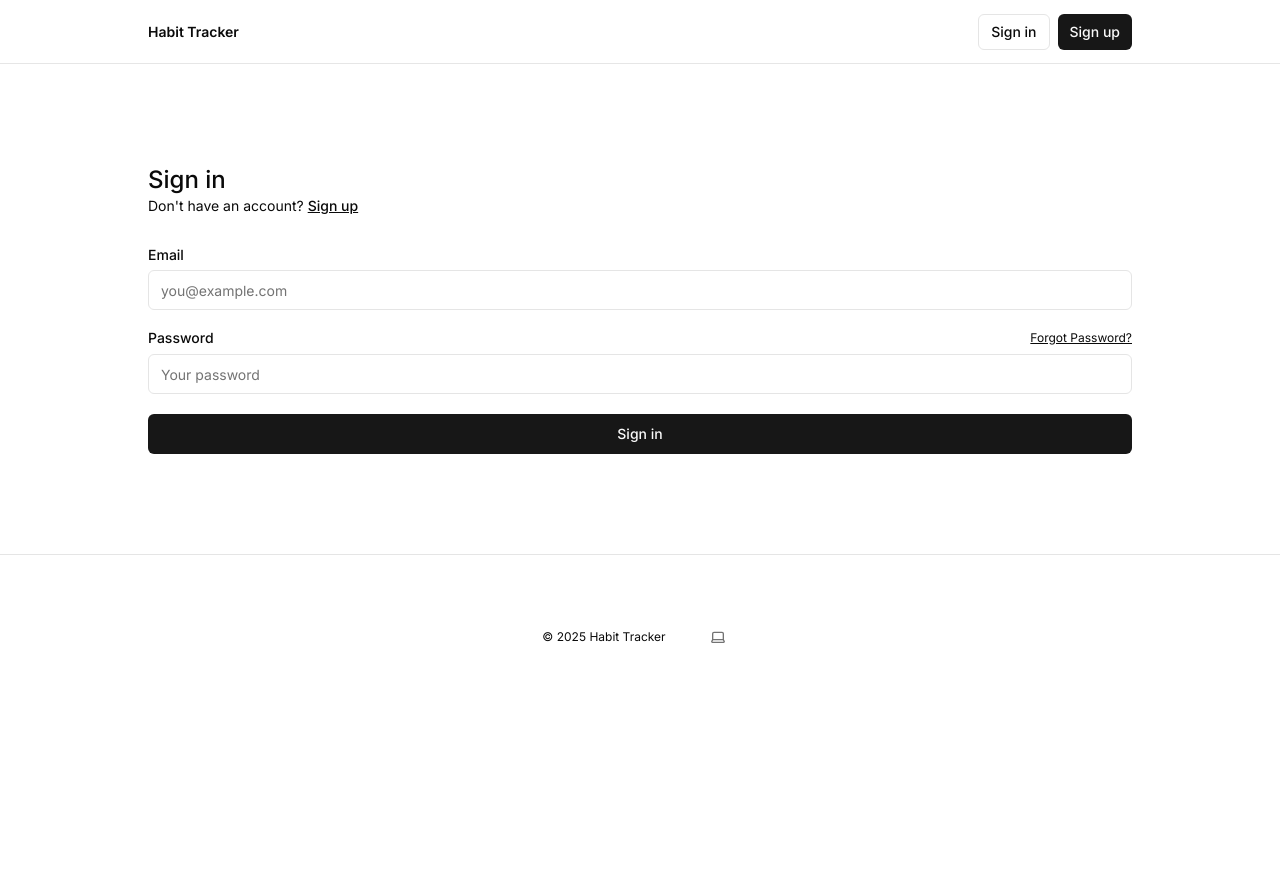
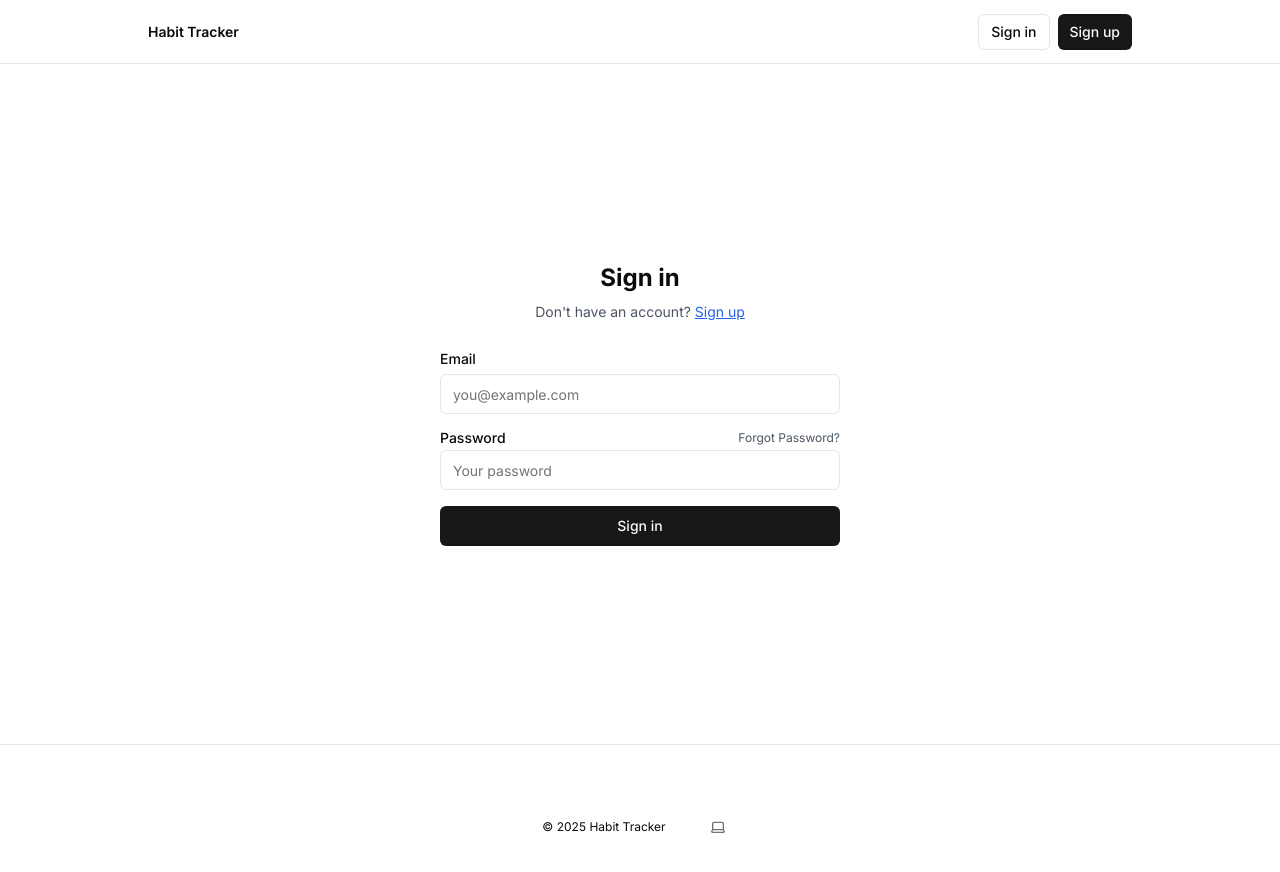
Before and after one commit to mironpuzanov/habit-tracker, a Next.js app in the folder my-app/: page /external/sign-in in a window 1280 px wide. Shown: the top 872 px of the page. Before the commit the page ends 800 px from the top, so only its background shows below. Built offline with nearby package versions, Linux system fonts and the light colour scheme.

Commit message:
Enhance: Add better error handling and UI feedback for sign-in

```diff
--- a/my-app/app/external/sign-in/page.tsx
+++ b/my-app/app/external/sign-in/page.tsx
@@ -33,11 +33,8 @@ export default function Page(props: any) {
     setStatus({ type: "loading" });
 
     try {
-      // Create a client-side Supabase client
       const supabase = createClient();
-      console.log("Signing in with:", email);
 
-      // Attempt to sign in
       const { data, error } = await supabase.auth.signInWithPassword({
         email,
         password,
@@ -45,14 +42,23 @@ export default function Page(props: any) {
 
       if (error) {
         console.error("Sign-in error:", error);
+        let errorMessage = "Failed to sign in. Please check your credentials.";
+
+        // More specific error messages
+        if (error.message.includes("Invalid login credentials")) {
+          errorMessage = "Incorrect email or password. Please try again.";
+        } else if (error.message.includes("Email not confirmed")) {
+          errorMessage = "Please confirm your email address before signing in. Check your inbox for the confirmation link.";
+        } else if (error.message.includes("rate limit")) {
+          errorMessage = "Too many sign-in attempts. Please try again in a few minutes.";
+        }
+
         setStatus({
           type: "error",
-          message: error.message || "Failed to sign in. Please check your credentials."
+          message: errorMessage
         });
       } else {
-        console.log("Sign-in success:", data);
         setStatus({ type: "success" });
-        // Redirect to dashboard
         router.push("/app/dashboard");
       }
     } catch (err) {
@@ -65,15 +71,21 @@ export default function Page(props: any) {
   };
 
   return (
-    <form onSubmit={handleSignIn} className="flex-1 flex flex-col min-w-64">
-      <h1 className="text-2xl font-medium">Sign in</h1>
-      <p className="text-sm text-foreground">
+    <div className="flex justify-center items-center min-h-[60vh]">
+      <div className="w-full max-w-md p-6">
+        <form onSubmit={handleSignIn} className="space-y-4">
+          <div className="text-center mb-6">
+            <h1 className="text-2xl font-bold">Sign in</h1>
+            <p className="text-sm text-gray-600 dark:text-gray-400 mt-2">
               Don't have an account?{" "}
-        <Link className="text-foreground font-medium underline" href="/external/sign-up">
+              <Link className="text-blue-600 dark:text-blue-400 underline" href="/external/sign-up">
                 Sign up
               </Link>
             </p>
-      <div className="flex flex-col gap-2 [&>input]:mb-3 mt-8">
+          </div>
+
+          <div className="space-y-4">
+            <div>
               <Label htmlFor="email">Email</Label>
               <Input
                 id="email"
@@ -83,11 +95,15 @@ export default function Page(props: any) {
                 onChange={(e) => setEmail(e.target.value)}
                 placeholder="you@example.com"
                 required
+                className="mt-1"
               />
+            </div>
+
+            <div>
               <div className="flex justify-between items-center">
                 <Label htmlFor="password">Password</Label>
                 <Link
-            className="text-xs text-foreground underline"
+                  className="text-xs text-gray-600 dark:text-gray-400 hover:underline"
                   href="/external/forgot-password"
                 >
                   Forgot Password?
@@ -101,22 +117,40 @@ export default function Page(props: any) {
                 onChange={(e) => setPassword(e.target.value)}
                 placeholder="Your password"
                 required
+                className="mt-1"
               />
+            </div>
+
+            {(status.type === "error" && status.message) && (
+              <div className="bg-red-100 dark:bg-red-900 text-red-700 dark:text-red-300 p-3 rounded text-sm">
+                {status.message}
+              </div>
+            )}
+
+            {errorMessage && (
+              <div className="bg-red-100 dark:bg-red-900 text-red-700 dark:text-red-300 p-3 rounded text-sm">
+                {errorMessage}
+              </div>
+            )}
+
             <Button
               type="submit"
+              className="w-full"
               disabled={status.type === "loading"}
             >
-          {status.type === "loading" ? "Signing in..." : "Sign in"}
+              {status.type === "loading" ? (
+                <span className="flex items-center justify-center">
+                  <svg className="animate-spin -ml-1 mr-3 h-5 w-5 text-white" xmlns="http://www.w3.org/2000/svg" fill="none" viewBox="0 0 24 24">
+                    <circle className="opacity-25" cx="12" cy="12" r="10" stroke="currentColor" strokeWidth="4"></circle>
+                    <path className="opacity-75" fill="currentColor" d="M4 12a8 8 0 018-8V0C5.373 0 0 5.373 0 12h4zm2 5.291A7.962 7.962 0 014 12H0c0 3.042 1.135 5.824 3 7.938l3-2.647z"></path>
+                  </svg>
+                  Signing in...
+                </span>
+              ) : "Sign in"}
             </Button>
-
-        {/* Display status messages */}
-        {status.type === "error" && status.message && (
-          <FormMessage message={{ error: status.message }} />
-        )}
-        {errorMessage && (
-          <FormMessage message={{ error: errorMessage }} />
-        )}
           </div>
         </form>
+      </div>
+    </div>
   );
 }
```
Lines whose indentation alone changed are shown as unchanged.
